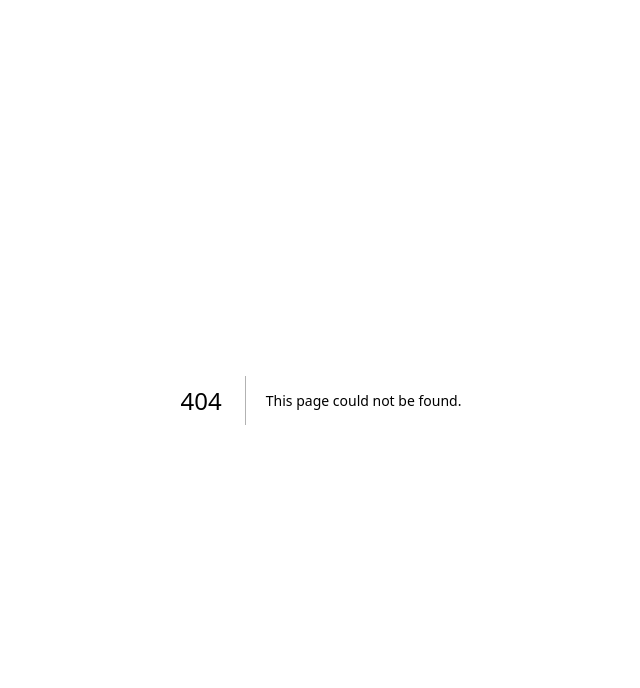
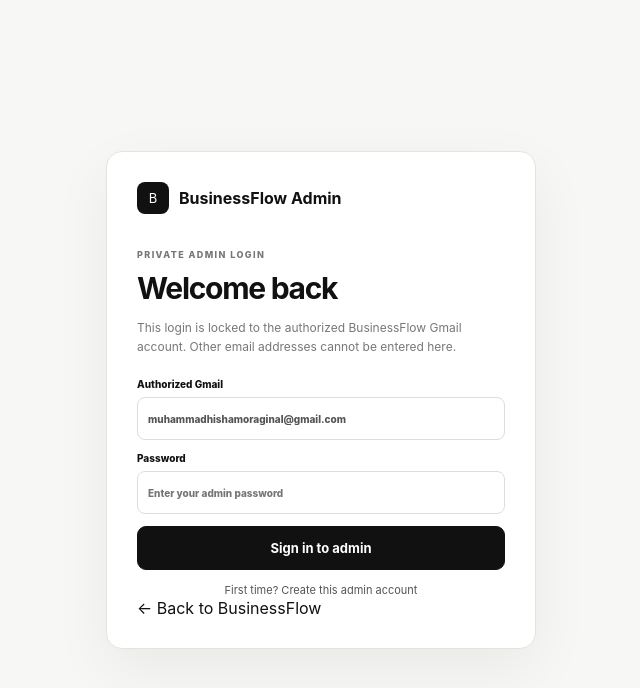
Before and after one commit to hisham123467/forex-mcq, a Next.js app in the folder businessflow/: page /admin-login in a window 1280 px wide. Before the commit this address had no page. Shown: the top 688 px of the page, without its empty margins (319-959 px from the left). Built offline with nearby package versions, Linux system fonts and the light colour scheme; no server answers.

Commit message:
Add locked admin login page

```diff
--- /dev/null
+++ b/businessflow/app/admin-login/page.js
@@ -0,0 +1,59 @@
+'use client'
+import { useEffect, useState } from 'react'
+import { useRouter } from 'next/navigation'
+import { createClient } from '@supabase/supabase-js'
+
+const ADMIN_EMAIL='muhammadhishamoraginal@gmail.com'
+const supabase=createClient(
+  process.env.NEXT_PUBLIC_SUPABASE_URL,
+  process.env.NEXT_PUBLIC_SUPABASE_PUBLISHABLE_KEY
+)
+
+export default function AdminLogin(){
+  const router=useRouter()
+  const [password,setPassword]=useState('')
+  const [message,setMessage]=useState('')
+  const [busy,setBusy]=useState(false)
+
+  useEffect(()=>{check()},[])
+  async function check(){
+    const {data:{user}}=await supabase.auth.getUser()
+    if(user?.email?.toLowerCase()===ADMIN_EMAIL)router.replace('/admin')
+    else if(user)await supabase.auth.signOut()
+  }
+
+  async function login(e){
+    e.preventDefault();setBusy(true);setMessage('')
+    const {data,error}=await supabase.auth.signInWithPassword({email:ADMIN_EMAIL,password})
+    if(error){setMessage(error.message);setBusy(false);return}
+    if(data.user?.email?.toLowerCase()!==ADMIN_EMAIL){
+      await supabase.auth.signOut();setMessage('Access denied.');setBusy(false);return
+    }
+    router.replace('/admin')
+  }
+
+  async function createAccount(){
+    if(password.length<10){setMessage('Password must be at least 10 characters.');return}
+    setBusy(true);setMessage('')
+    const {data,error}=await supabase.auth.signUp({email:ADMIN_EMAIL,password})
+    if(error){setMessage(error.message);setBusy(false);return}
+    if(data.session){router.replace('/admin');return}
+    setMessage('Admin account created. Open the confirmation email sent to your Gmail, confirm it, then sign in here.')
+    setBusy(false)
+  }
+
+  return <main className="adminLogin">
+    <form className="adminLoginCard" onSubmit={login}>
+      <div className="adminBrand"><span>B</span><b>BusinessFlow Admin</b></div>
+      <small>PRIVATE ADMIN LOGIN</small>
+      <h1>Welcome back</h1>
+      <p>This login is locked to the authorized BusinessFlow Gmail account. Other email addresses cannot be entered here.</p>
+      <label>Authorized Gmail<input type="email" value={ADMIN_EMAIL} readOnly disabled/></label>
+      <label>Password<input type="password" value={password} onChange={e=>setPassword(e.target.value)} placeholder="Enter your admin password" autoComplete="current-password" required/></label>
+      <button className="btn full" disabled={busy}>{busy?'Please wait…':'Sign in to admin'}</button>
+      <button type="button" className="adminTextBtn" disabled={busy} onClick={createAccount}>First time? Create this admin account</button>
+      {message&&<div className="authMsg">{message}</div>}
+      <a className="adminBack" href="/">← Back to BusinessFlow</a>
+    </form>
+  </main>
+}
```
